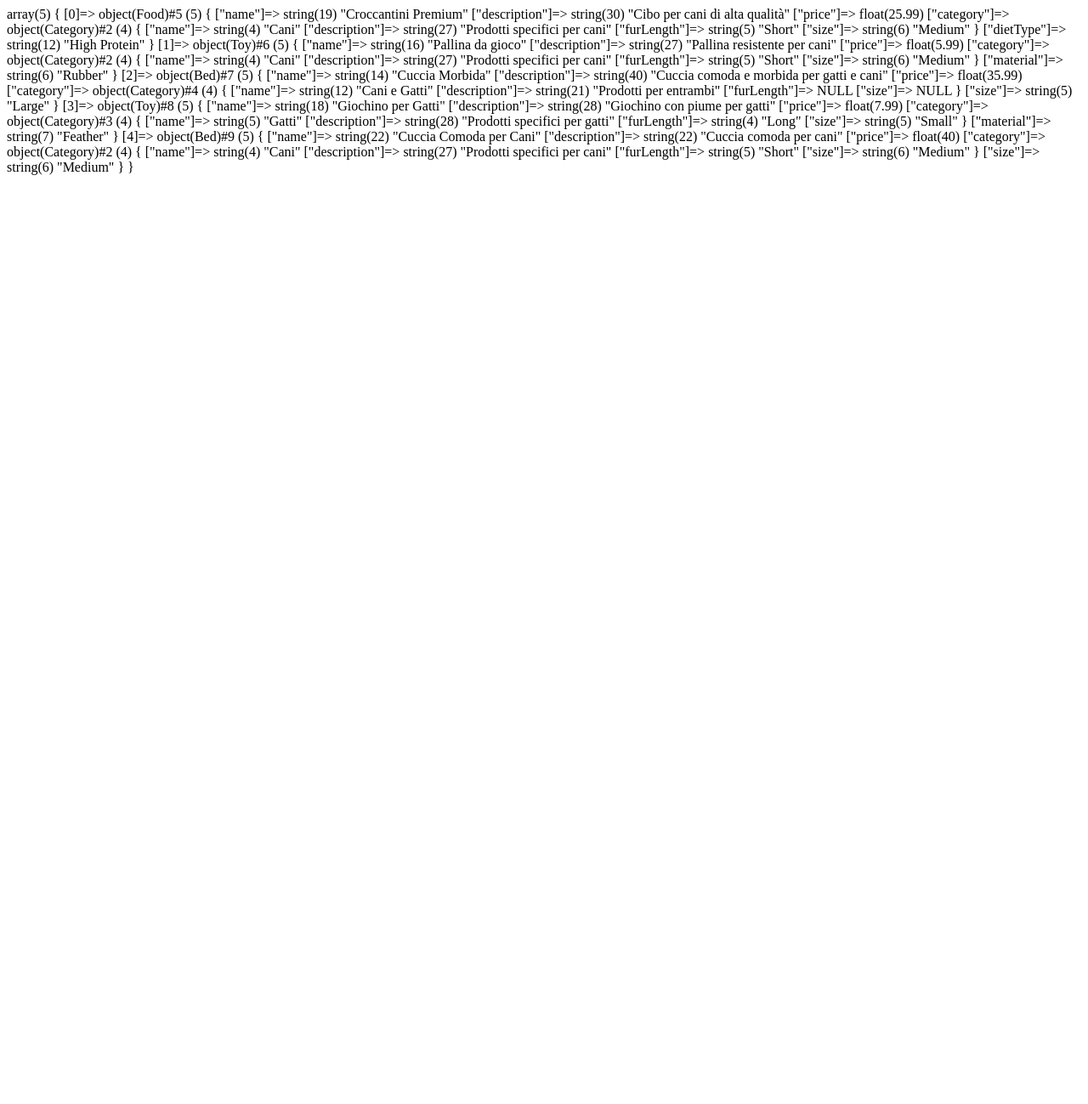
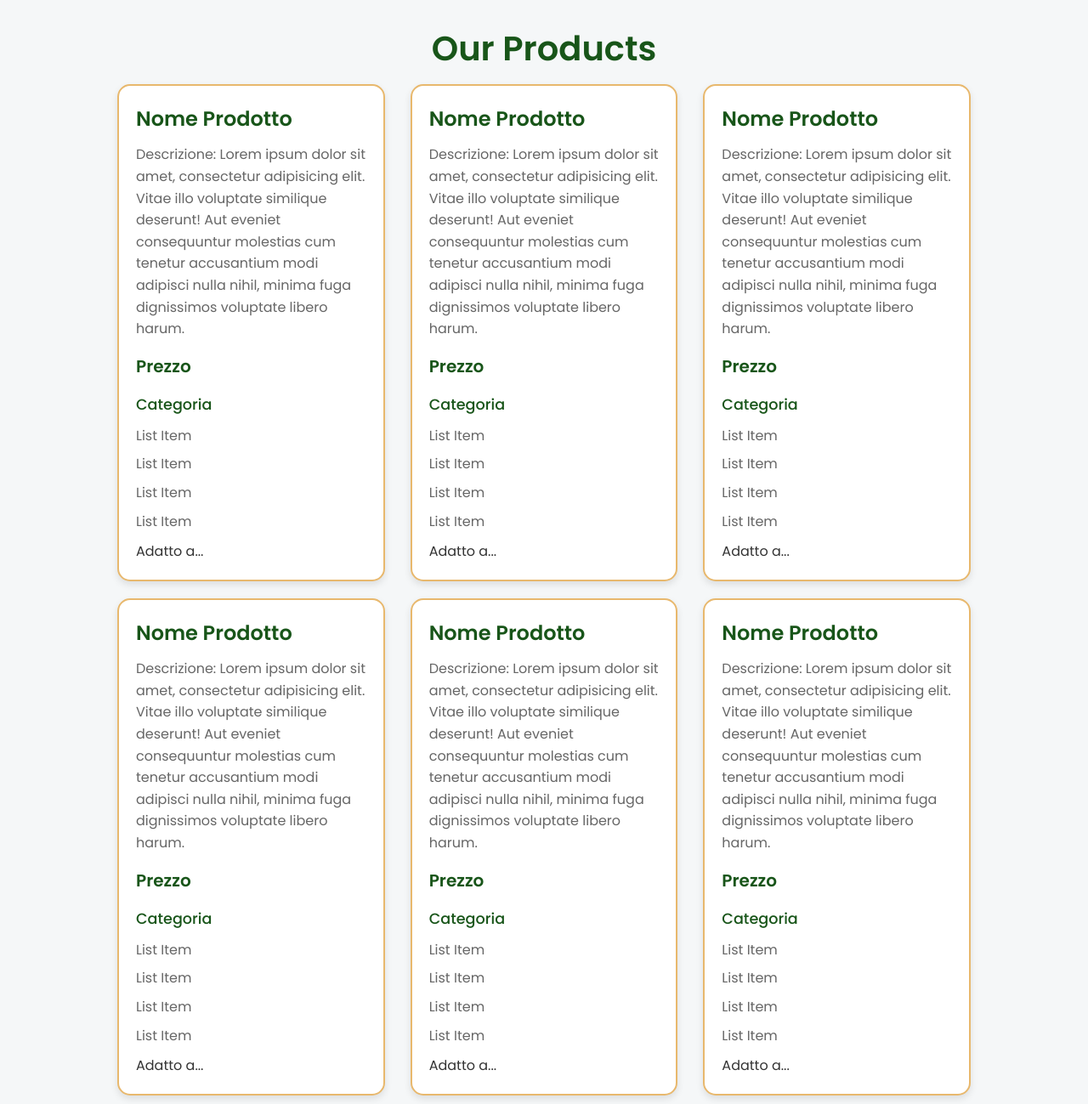
Before and after one commit to ginevrabotrugno/php-oop-2, a PHP site: page / in a window 1280 px wide. Shown: the whole page at 85% size. Before the commit the page ends 206 px from the top, so only its background shows below. Run offline with PHP 8.4, Linux system fonts and the light colour scheme.

Commit message:
feat: add static markup and style

```diff
--- a/data/db.php
+++ b/data/db.php
@@ -21,5 +21,6 @@ $products = [
     new Toy("Pallina da gioco", "Pallina resistente per cani", 5.99, $dogCategory, "Rubber"),
     new Bed("Cuccia Morbida", "Cuccia comoda e morbida per gatti e cani", 35.99, $genericCategory, "Large"),
     new Toy("Giochino per Gatti", "Giochino con piume per gatti", 7.99, $catCategory, "Feather"),
-    new Bed("Cuccia Comoda per Cani", "Cuccia comoda per cani", 40.00, $dogCategory, "Medium")
+    new Bed("Cuccia Comoda per Cani", "Cuccia comoda per cani", 40.00, $dogCategory, "Medium"),
+    new Food("Cibo per Gatti Gourmet", "Cibo gourmet per gatti con ingredienti pregiati", 30.00, $catCategory, "Gourmet")
 ];
--- a/index.php
+++ b/index.php
@@ -2,9 +2,6 @@
 
 require_once __DIR__ . '/Model/Product.php';
 require_once __DIR__ . '/data/db.php';
-
-var_dump($products);
-// var_dump($categories);
 
 ?>
 
@@ -13,9 +10,98 @@ var_dump($products);
 <head>
     <meta charset="UTF-8">
     <meta name="viewport" content="width=device-width, initial-scale=1.0">
+    <link rel="preconnect" href="https://fonts.googleapis.com">
+    <link rel="preconnect" href="https://fonts.gstatic.com" crossorigin>
+    <link href="https://fonts.googleapis.com/css2?family=Poppins:ital,wght@0,100;0,200;0,300;0,400;0,500;0,600;0,700;0,800;0,900;1,100;1,200;1,300;1,400;1,500;1,600;1,700;1,800;1,900&display=swap" rel="stylesheet">
+    <link rel="stylesheet" href="style.css">
     <title>OOP 2</title>
 </head>
 <body>
 
+    <h1 class="green_txt">Our Products</h1>
+
+    <div class="container">
+        <div class="row">
+        <div class="card">
+                <h3 class="card_title">Nome Prodotto</h3>
+                <p class="prod_description">Descrizione: Lorem ipsum dolor sit amet, consectetur adipisicing elit. Vitae illo voluptate similique deserunt! Aut eveniet consequuntur molestias cum tenetur accusantium modi adipisci nulla nihil, minima fuga dignissimos voluptate libero harum.</p>
+                <span class="price">Prezzo</span>
+                <h4 class="list_title">Categoria</h4>
+                <ul>
+                    <li>List Item</li>
+                    <li>List Item</li>
+                    <li>List Item</li>
+                    <li>List Item</li>
+                </ul>
+                <span>Adatto a...</span>
+            </div>
+            <div class="card">
+                <h3 class="card_title">Nome Prodotto</h3>
+                <p class="prod_description">Descrizione: Lorem ipsum dolor sit amet, consectetur adipisicing elit. Vitae illo voluptate similique deserunt! Aut eveniet consequuntur molestias cum tenetur accusantium modi adipisci nulla nihil, minima fuga dignissimos voluptate libero harum.</p>
+                <span class="price">Prezzo</span>
+                <h4 class="list_title">Categoria</h4>
+                <ul>
+                    <li>List Item</li>
+                    <li>List Item</li>
+                    <li>List Item</li>
+                    <li>List Item</li>
+                </ul>
+                <span>Adatto a...</span>
+            </div>
+            <div class="card">
+                <h3 class="card_title">Nome Prodotto</h3>
+                <p class="prod_description">Descrizione: Lorem ipsum dolor sit amet, consectetur adipisicing elit. Vitae illo voluptate similique deserunt! Aut eveniet consequuntur molestias cum tenetur accusantium modi adipisci nulla nihil, minima fuga dignissimos voluptate libero harum.</p>
+                <span class="price">Prezzo</span>
+                <h4 class="list_title">Categoria</h4>
+                <ul>
+                    <li>List Item</li>
+                    <li>List Item</li>
+                    <li>List Item</li>
+                    <li>List Item</li>
+                </ul>
+                <span>Adatto a...</span>
+            </div>
+            <div class="card">
+                <h3 class="card_title">Nome Prodotto</h3>
+                <p class="prod_description">Descrizione: Lorem ipsum dolor sit amet, consectetur adipisicing elit. Vitae illo voluptate similique deserunt! Aut eveniet consequuntur molestias cum tenetur accusantium modi adipisci nulla nihil, minima fuga dignissimos voluptate libero harum.</p>
+                <span class="price">Prezzo</span>
+                <h4 class="list_title">Categoria</h4>
+                <ul>
+                    <li>List Item</li>
+                    <li>List Item</li>
+                    <li>List Item</li>
+                    <li>List Item</li>
+                </ul>
+                <span>Adatto a...</span>
+            </div>
+            <div class="card">
+                <h3 class="card_title">Nome Prodotto</h3>
+                <p class="prod_description">Descrizione: Lorem ipsum dolor sit amet, consectetur adipisicing elit. Vitae illo voluptate similique deserunt! Aut eveniet consequuntur molestias cum tenetur accusantium modi adipisci nulla nihil, minima fuga dignissimos voluptate libero harum.</p>
+                <span class="price">Prezzo</span>
+                <h4 class="list_title">Categoria</h4>
+                <ul>
+                    <li>List Item</li>
+                    <li>List Item</li>
+                    <li>List Item</li>
+                    <li>List Item</li>
+                </ul>
+                <span>Adatto a...</span>
+            </div>
+            <div class="card">
+                <h3 class="card_title">Nome Prodotto</h3>
+                <p class="prod_description">Descrizione: Lorem ipsum dolor sit amet, consectetur adipisicing elit. Vitae illo voluptate similique deserunt! Aut eveniet consequuntur molestias cum tenetur accusantium modi adipisci nulla nihil, minima fuga dignissimos voluptate libero harum.</p>
+                <span class="price">Prezzo</span>
+                <h4 class="list_title">Categoria</h4>
+                <ul>
+                    <li>List Item</li>
+                    <li>List Item</li>
+                    <li>List Item</li>
+                    <li>List Item</li>
+                </ul>
+                <span>Adatto a...</span>
+            </div>
+        </div>
+    </div>
+
 </body>
 </html>
--- /dev/null
+++ b/style.css
@@ -0,0 +1,116 @@
+* {
+    margin: 0;
+    padding: 0;
+    box-sizing: border-box;
+}
+
+:root {
+    --white: #F5F7F8;
+    --yellow: #FCDE70;
+    --lightbrwn: #E8B86D;
+    --green: #185519;
+    --dark-gray: #333;
+    --light-gray: #666;
+}
+
+body {
+    background-color: var(--white);
+    font-family: 'Poppins', sans-serif;
+    color: var(--dark-gray);
+    line-height: 1.6;
+}
+
+ul {
+    list-style: none;
+    padding: 0;
+}
+
+.green_txt {
+    color: var(--green);
+}
+
+h1 {
+    margin-top: 25px;
+    text-align: center;
+    font-size: 2.5rem;
+    font-weight: 600;
+}
+
+.container {
+    width: 80%;
+    margin: 0 auto;
+    padding: 10px;
+}
+
+.row {
+    display: flex;
+    justify-content: space-between;
+    align-items: flex-start;
+    flex-wrap: wrap;
+    gap: 20px;
+}
+
+.card {
+    width: calc(33.333% - 20px); /* Adjust for gap */
+    border: 2px solid var(--lightbrwn);
+    border-radius: 15px;
+    padding: 20px;
+    background-color: #fff;
+    box-shadow: 0 4px 8px rgba(0, 0, 0, 0.1);
+    transition: transform 0.3s, box-shadow 0.3s;
+}
+
+.card:hover {
+    transform: translateY(-5px);
+    box-shadow: 0 6px 12px rgba(0, 0, 0, 0.2);
+}
+
+.card_title {
+    font-size: 1.5rem;
+    margin-bottom: 10px;
+    font-weight: 600;
+    color: var(--green);
+}
+
+.prod_description {
+    font-size: 1rem;
+    color: var(--light-gray);
+    margin-bottom: 15px;
+}
+
+.price {
+    font-size: 1.25rem;
+    font-weight: 600;
+    color: var(--green);
+    display: block;
+    margin-bottom: 15px;
+}
+
+.list_title {
+    font-size: 1.1rem;
+    font-weight: 500;
+    color: var(--green);
+    margin-bottom: 10px;
+}
+
+ul li {
+    margin-bottom: 8px;
+    color: var(--light-gray);
+}
+
+span {
+    display: block;
+    margin-top: 10px;
+    color: var(--dark-gray);
+}
+
+@media (max-width: 768px) {
+    .row {
+        flex-direction: column;
+        align-items: center;
+    }
+
+    .card {
+        width: 100%;
+    }
+}
```
